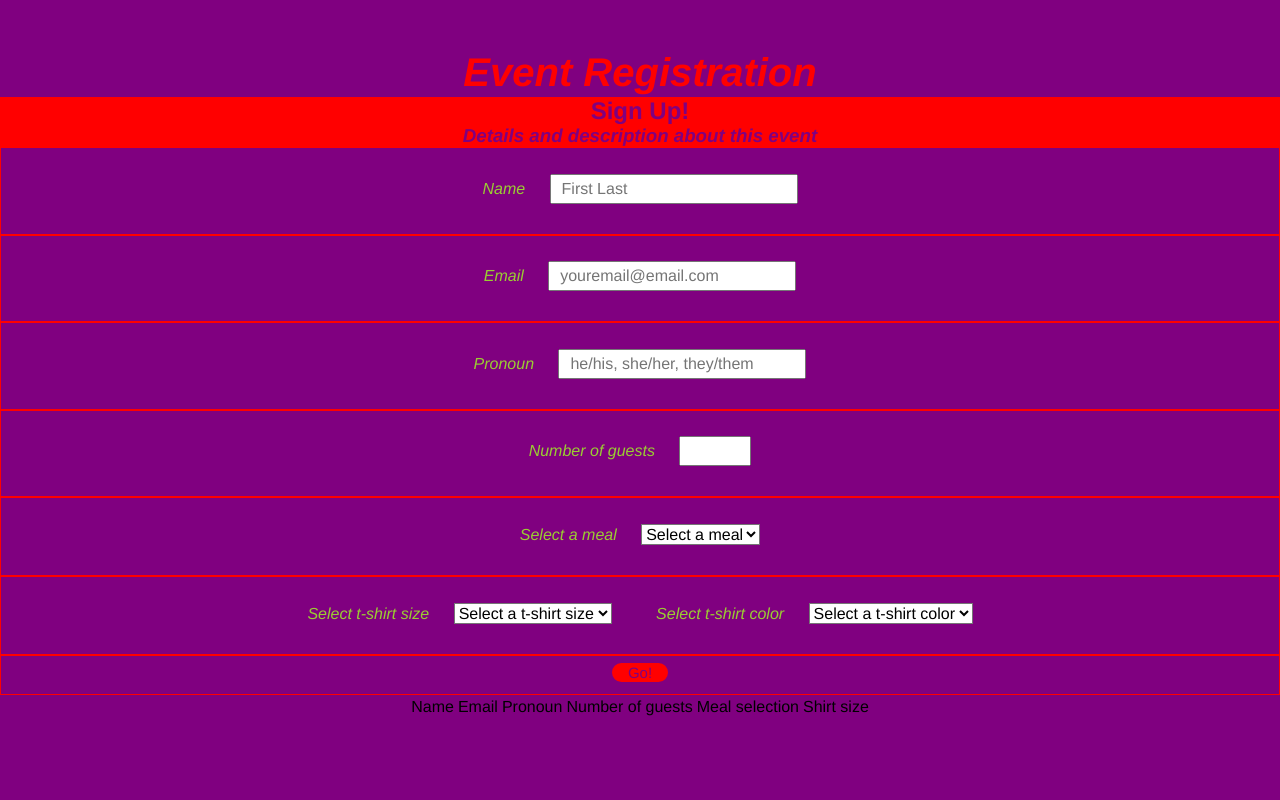
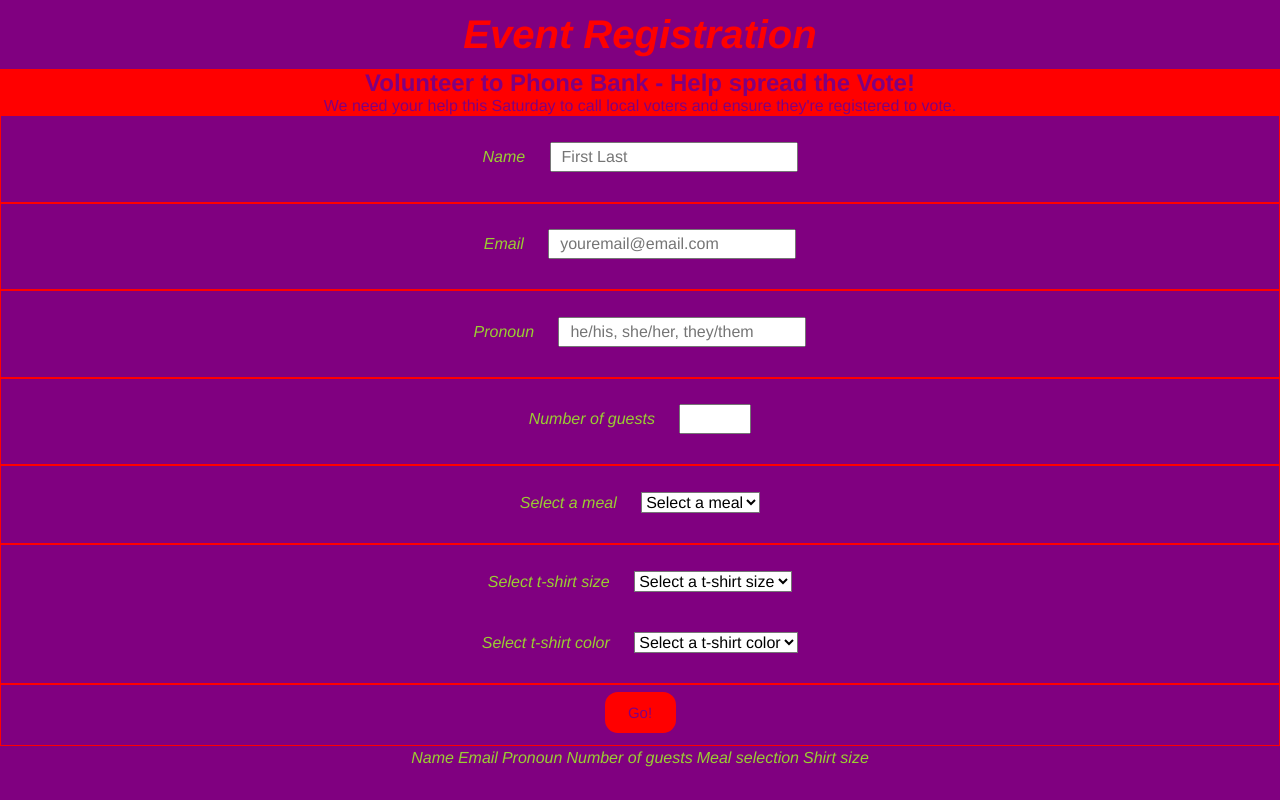
Before and after one commit to caripizza/lab-08-event-registration, a plain HTML site: page index.html in a window 1280 px wide. Drawn offline with Linux system fonts and the light colour scheme.

Commit message:
tweaked description, title, and form response message, updated styles and started event listener setup

```diff
--- a/css/registration-form.css
+++ b/css/registration-form.css
@@ -38,7 +38,8 @@ select {
 
 button {
     border-radius: 15px;
-    width: 4em;
+    width: 5em;
+    height: 3em;
     font-size: 15px;
     color: purple;
     border: 2px solid purple;
@@ -48,3 +49,11 @@ button {
 button:hover {
     background: yellow;
 }
+
+/* ------ table -------- */
+td {
+    color: yellowgreen;
+    font-weight: 100;
+    font-style: italic;
+    justify-content: space-between;
+}
--- a/css/styles.css
+++ b/css/styles.css
@@ -6,7 +6,7 @@
 /* ----------- Body > Header styles ----------- */
 body {
     background-color: purple;
-    margin: 3em auto;
+    /* margin: 3em auto; */
 }
 
 header {
@@ -18,7 +18,7 @@ h1 {
     color: red;
     font-style: italic;
     font-size: 40px;
-    padding: 2px;
+    padding: 12px;
     text-align: center;
 }
 
@@ -34,8 +34,9 @@ main {
 }
 
 div {
-    padding: 15px auto;
+    padding: 25px auto;
     background-color: red;
+    height: 100%;
 }
 
 h3 {
@@ -45,5 +46,6 @@ h3 {
 }
 
 p {
-    color: yellowgreen;
+    color: purple;
+    text-align: center;
 }
--- a/index.html
+++ b/index.html
@@ -14,8 +14,8 @@
     </header>
     <main>
         <div id="event-description-div">
-            <h2>Sign Up!</h2>
-            <h3>Details and description about this event</h3>
+            <h2>Volunteer to Phone Bank - Help spread the Vote!</h2>
+            <p>We need your help this Saturday to call local voters and ensure they're registered to vote.</p>
         </div>
         <section id="event-form-section">
             <form id="event-form">
@@ -70,7 +70,7 @@
                                 <option value="adult-medium">Medium</option>
                                 <option value="adult-large">Large</option>
                             </optgroup>
-                    </select>
+                    </select><br>
                     <label>
                         Select t-shirt color
                     </label>
@@ -84,8 +84,9 @@
                 <fieldset>
                     <button id="submit-button">Go!</button>
                 </fieldset>
-                    <section id="sect-submit-button">
+                    <div id="sect-submit-button">
                         <p id="submit-message-response"></p>
+                    </div>
                     <table id="form-submission-table">
                         <thead>
                             <tr id="column-headings">
@@ -98,7 +99,6 @@
                             </tr>
                         </thead>
                     </table>
-                </section>
             </form>
         </section>
     </main>
--- a/js/registration-form.js
+++ b/js/registration-form.js
@@ -26,7 +26,7 @@ const eventFormItems = {
             onAdd(userData);
 
             // onscreen message
-            formResponse.textContent = 'TEST';
+            formResponse.textContent = 'Thank you for signing up! We will be in touch as soon as possible.';
 
             eventForm.reset();
 
```
Also changed, not shown: 1 other file. Lines whose indentation alone changed are shown as unchanged.
